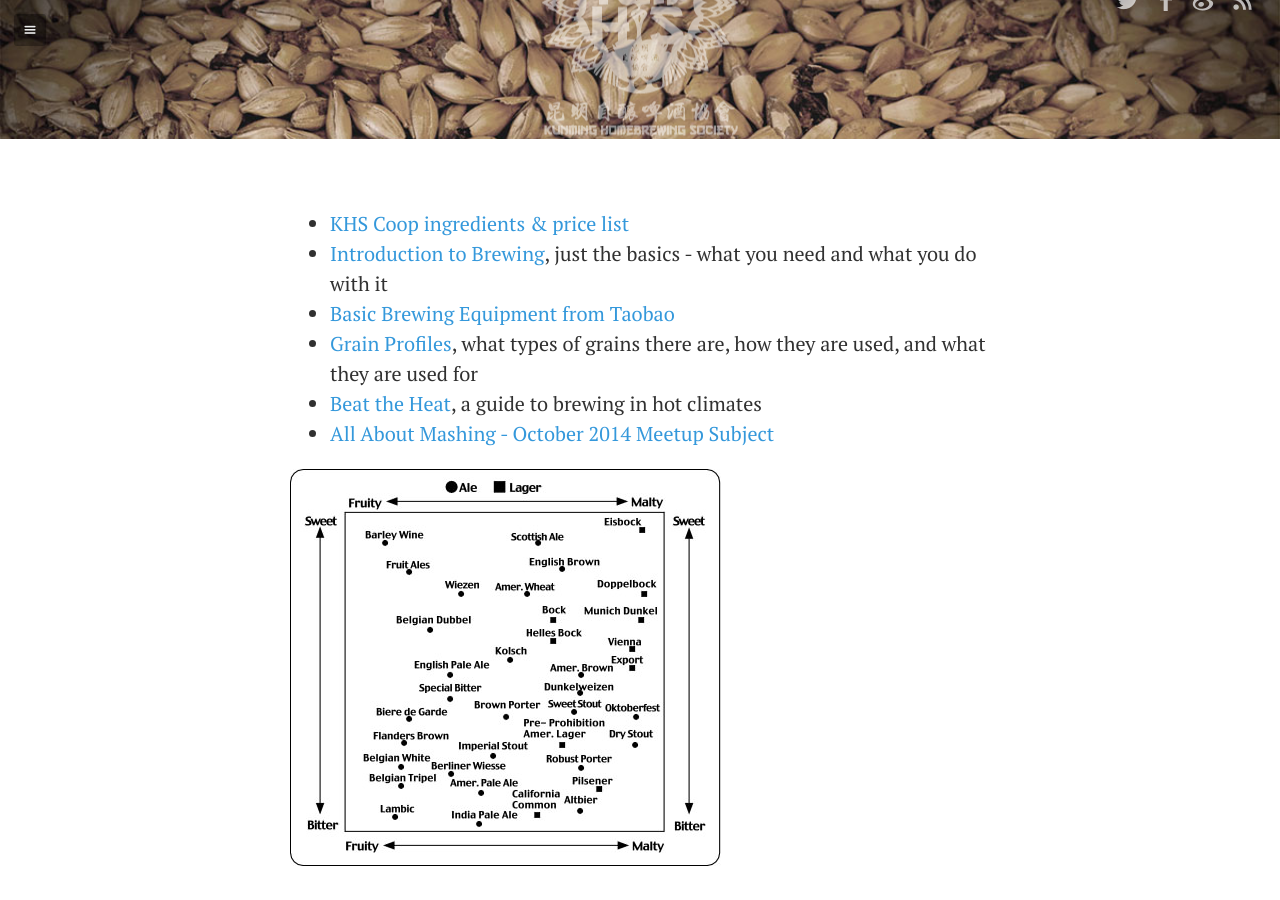
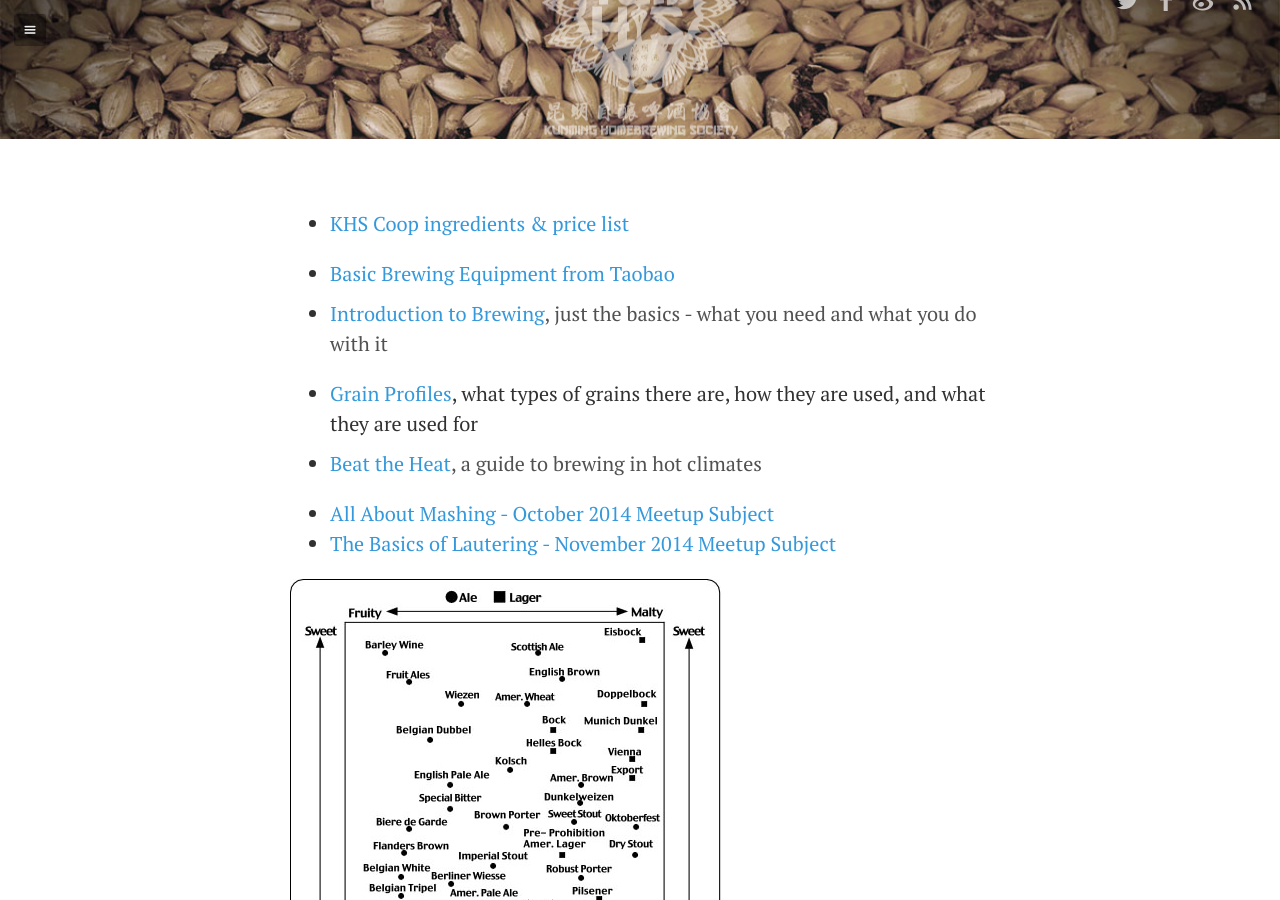
Before and after one commit to darryl-snow/khs, a Jekyll site: the page built from _posts/en/pages/2014-08-22-files.md, in a window 1280 px wide and 900 px high, scrolled down 311 px. Built offline with Jekyll 4.4.1, drawn with Linux system fonts in a browser that asks for light colours; Markdown is read by kramdown in place of the engine named in the settings; comment, search, counter and statistics services are not loaded.

Commit message:
add lautering file

```diff
--- a/_posts/en/pages/2014-08-22-files.md
+++ b/_posts/en/pages/2014-08-22-files.md
@@ -5,10 +5,14 @@ comments: true
 ---
 
 * [KHS Coop ingredients & price list](/media/files/coop.pdf)
+
+* [Basic Brewing Equipment from Taobao](/media/files/taobao-list.pdf)
 * [Introduction to Brewing](/media/files/introduction-to-brewing--english.pdf), just the basics - what you need and what you do with it
-* [Basic Brewing Equipment from Taobao](/media/files/taobao-list.pdf)
+
 * [Grain Profiles](/media/files/grains.pdf), what types of grains there are, how they are used, and what they are used for
 * [Beat the Heat](/media/files/beat-the-heat.pdf), a guide to brewing in hot climates
+
 * [All About Mashing - October 2014 Meetup Subject](/media/files/mashing.pdf)
+* [The Basics of Lautering - November 2014 Meetup Subject](/media/files/lautering.pdf)
 
 !["The Beer Spectrum"](/media/files/beer-spectrum.jpg)
```
Also changed, not shown: 1 other file.
